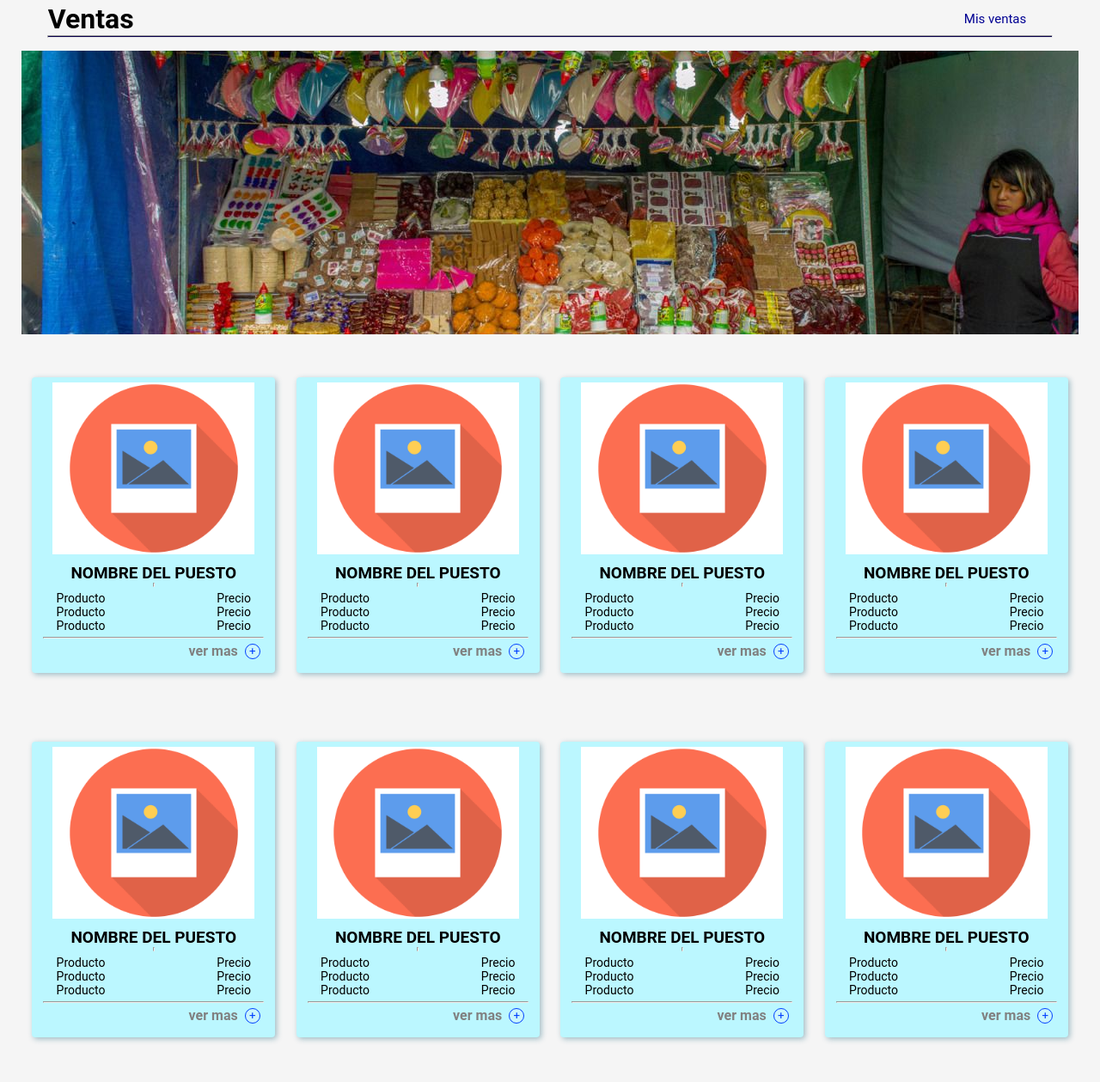
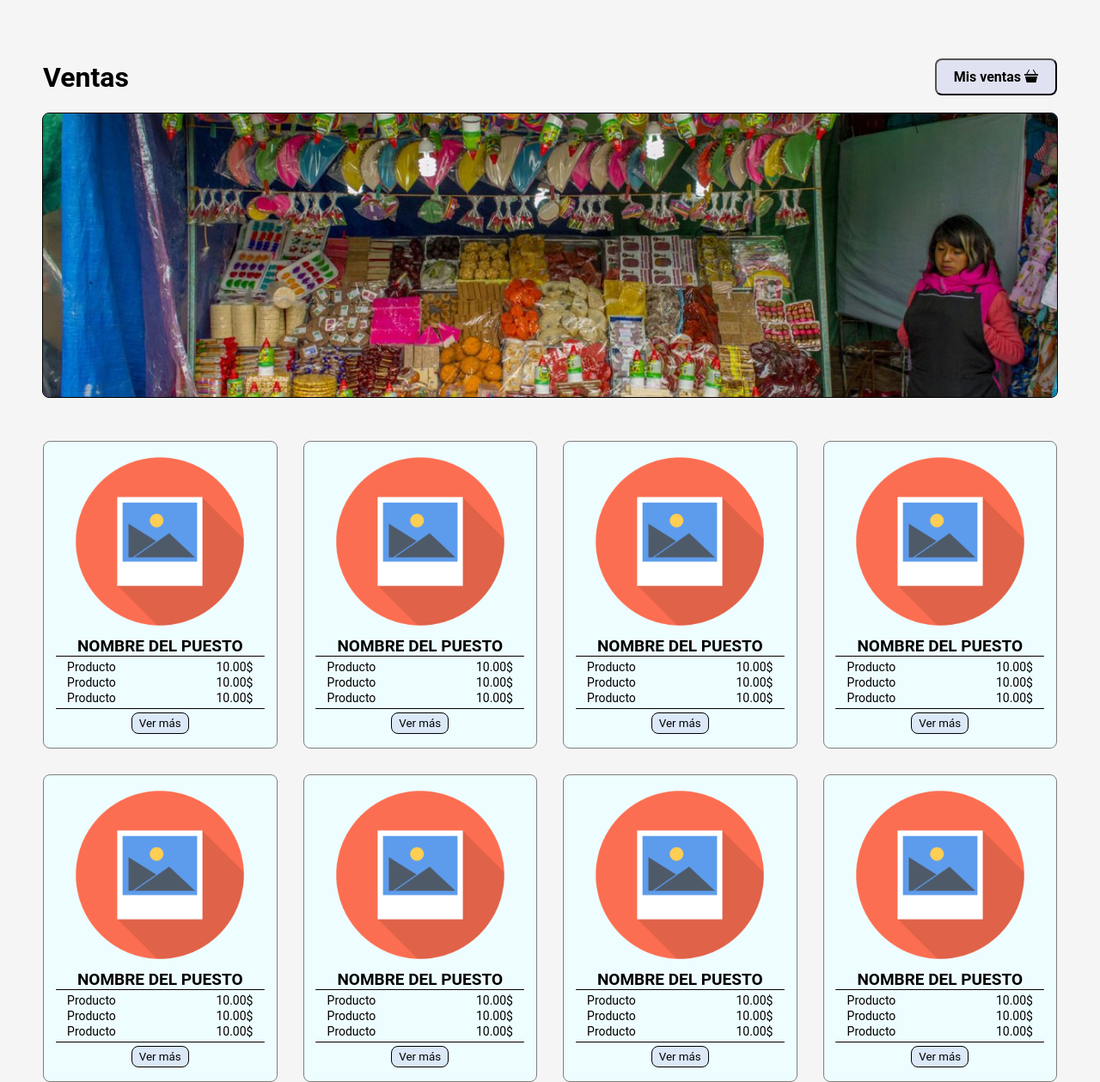
Before and after one commit to Totis1/FrontEnd-Proyecto, a plain HTML site: page pages/ventas.html in a window 1280 px wide. Shown: the part 112-1371 px from the top of the page at 86% size. Drawn offline with Linux system fonts and the light colour scheme.

Commit message:
feat: design parities
fixed styles for all of sales tab, fixed image slider and made it more visually appealling

```diff
--- a/css/general.css
+++ b/css/general.css
@@ -16,25 +16,39 @@ body {
 }
 
 .container {
-    padding-block-start: 5px;
-    padding-inline: 25px;
+    padding: 50px 50px;
     display: flex;
     flex-direction: column;
     align-items: center;
 }
 
 .top {
-    width: 95%;
     display: flex;
     flex-direction: row;
     align-items: center;
     justify-content: space-between;
+    padding: 20px 0px;
+    width: 100%;
 }
 
 .btnMis- {
-    background-color: transparent;
-    border: none;
-    margin-inline-end: 30px;
-    color: rgb(2, 2, 147);
-    font-size: 15px;
+    display: flex;
+    align-items: center;
+    justify-content: center;
+    gap: 4px;
+    padding: 10px 20px;
+    border-radius: 8px;
+    background-color: rgba(168, 177, 229, 0.279);
+    color: black;
+    font-size: 16px;
+    font-weight: 600;
+    transition: 0.1s ease-in-out all;
+
+    & svg {
+        padding-bottom: 3px;
+    }
+    &:hover {
+        background-color: rgba(153, 161, 209, 0.479);
+        cursor: pointer;
+    }
 }
--- a/css/ventas.css
+++ b/css/ventas.css
@@ -5,17 +5,18 @@
     flex-wrap: wrap;
     align-items: top;
     justify-content: space-around;
-    row-gap: 80px;
-    /* column-gap: 30px; */
+    row-gap: 30px;
+    column-gap: 30px;
     margin-block-start: 50px;
 }
 
 .ven-slides {
-    margin-block-start: 15px;
     width: 100%;
     height: 330px;
     background: #7564e1;
 
+    border-radius: 8px;
+    border: 1px solid black;
     display: flex;
     flex-direction: row;
     flex-wrap: nowrap;
@@ -29,6 +30,11 @@
     display: none;
     width: 100%;
     overflow: hidden;
+}
+
+.ven-slide img {
+    max-width: 4000px;
+    width: 100%;
 }
 
 .ven-slide-img {
@@ -57,31 +63,26 @@
 }
 
 .ven-card {
-    margin-inline: 1%;
-
-    padding-block-start: 6px;
-    padding-block-end: 16px;
-    height: min-content;
-
-    flex-grow: 1;
-    max-width: 25%;
-    min-width: 245px;
-
     display: flex;
     flex-direction: column;
     align-items: center;
+    height: min-content;
+    max-width: 25%;
+    min-width: 245px;
+    padding: 16px 0px;
 
-    background-color: rgb(187, 247, 255);
-    border-radius: 4px;
-    box-shadow: 2px 2px 6px rgba(47, 114, 136, 0.444);
+    background-color: rgb(238, 253, 255);
+    border: 1px solid gray;
+    border-radius: 8px;
+
+    flex-grow: 1;
 }
 
 .ven-img-pcontainer {
+    display: flex;
+    justify-content: center;
     height: 200px;
     width: 235px;
-    background-color: white;
-    display: flex;
-    justify-content: center;
 }
 
 .ven-imgPuesto {
@@ -97,7 +98,10 @@
 }
 
 .ven-productosContainer {
-    margin-block: 5px;
+    display: flex;
+    flex-direction: column;
+    gap: 2px;
+    padding: 4px 0px;
     width: 80%;
 }
 
@@ -111,27 +115,34 @@
 }
 
 .row {
-    width: 100%;
     display: flex;
     flex-direction: row;
-    flex-wrap: wrap;
     justify-content: end;
-    margin-inline-end: 35px;
-    margin-block-start: 5px;
+    width: 80%;
     color: gray;
     align-items: center;
 }
 
 .ven-btnVerMas {
-    margin-inline-start: 8px;
-    border: none;
-    width: 18px;
-    height: 18px;
-    background-color: rgba(245, 245, 245, 0.279);
-    border-radius: 100%;
-    border: 1px solid rgb(0, 64, 255);
-    color: rgb(0, 64, 255);
+    display: flex;
+    flex-direction: row;
+    justify-content: end;
+    width: fit-content;
+    padding: 4px 8px;
+    margin-top: 4px;
+    color: gray;
+    align-items: center;
+    background-color: rgba(168, 177, 229, 0.279);
+    border-radius: 8px;
+    border: 1px solid black;
+    color: black;
     text-align: center;
+    transition: 0.1s ease-in-out all;
+}
+
+.ven-btnVerMas:hover {
+    background-color: rgba(153, 161, 209, 0.479);
+    cursor: pointer;
 }
 
 .invitacion {
--- a/pages/ventas.html
+++ b/pages/ventas.html
@@ -16,9 +16,22 @@
         <div class="container">
             <div class="top">
                 <h1>Ventas</h1>
-                <button id="btnAbrirLogin" class="btnMis-">Mis ventas</button>
+                <button id="btnAbrirLogin" class="btnMis-">
+                    <p>Mis ventas</p>
+                    <svg
+                        xmlns="http://www.w3.org/2000/svg"
+                        width="16"
+                        height="16"
+                        fill="currentColor"
+                        class="bi bi-basket3-fill"
+                        viewBox="0 0 16 16"
+                    >
+                        <path
+                            d="M5.757 1.071a.5.5 0 0 1 .172.686L3.383 6h9.234L10.07 1.757a.5.5 0 1 1 .858-.514L13.783 6H15.5a.5.5 0 0 1 .5.5v1a.5.5 0 0 1-.5.5H.5a.5.5 0 0 1-.5-.5v-1A.5.5 0 0 1 .5 6h1.717L5.07 1.243a.5.5 0 0 1 .686-.172zM2.468 15.426.943 9h14.114l-1.525 6.426a.75.75 0 0 1-.729.574H3.197a.75.75 0 0 1-.73-.574z"
+                        />
+                    </svg>
+                </button>
             </div>
-            <hr style="background-color: #09004e; width: 95%; height: 1px; border-radius: 3px; margin: 0 auto" />
 
             <div class="ven-slides">
                 <div class="ven-slide" id="slide1">
@@ -74,25 +87,22 @@
     </body>
 
     <template id="card">
-        <div id="ven-card" class="ven-card" idlpc="">
+        <div id="ven-card" class="ven-card">
             <div class="ven-img-pcontainer">
                 <img src="../img/imgIcon.png" alt="" class="ven-imgPuesto" />
             </div>
             <div class="ven-nombrePuesto">NOMBRE DEL PUESTO</div>
-            <hr style="height: 3px; background-color: #09004e" />
+            <hr style="background-color: black; width: 90%; height: 1px; border-radius: 3px; border: none" />
             <div id="listaProductos" class="ven-productosContainer" idlp=""></div>
-            <hr style="width: 90%; margin: 0 auto" />
-            <div class="row">
-                <h4>ver mas</h4>
-                <button id="btnVerMas" class="ven-btnVerMas" idbtn="">+</button>
-            </div>
+            <hr style="background-color: black; width: 90%; height: 1px; border-radius: 3px; border: none" />
+            <button id="btnVerMas" class="ven-btnVerMas" idbtn="">Ver más</button>
         </div>
     </template>
 
     <template id="nuevoProducto">
         <div class="ven-producto-precio">
             <div class="producto">Producto</div>
-            <div class="precio">Precio</div>
+            <div class="precio">10.00$</div>
         </div>
     </template>
 
```
Also changed, not shown: pages/index.html (+4 -4 lines), 1 other file.
